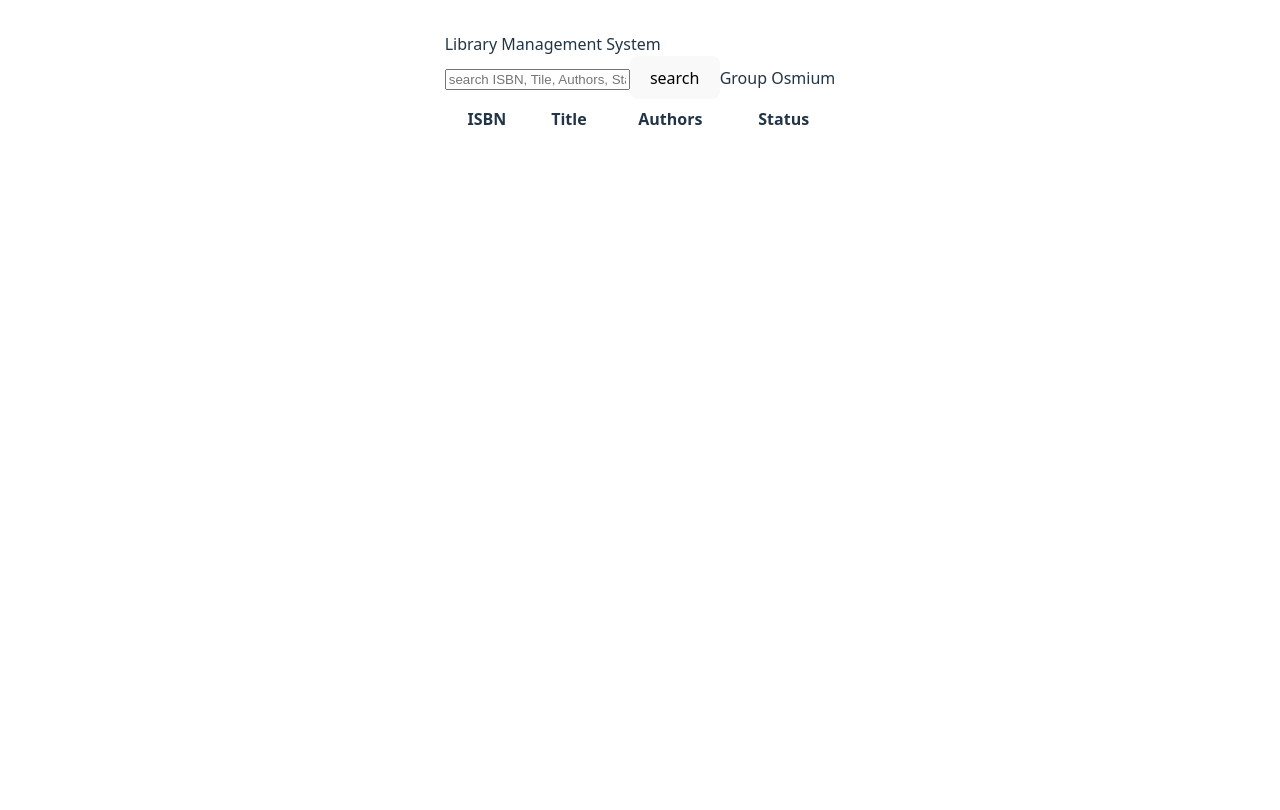
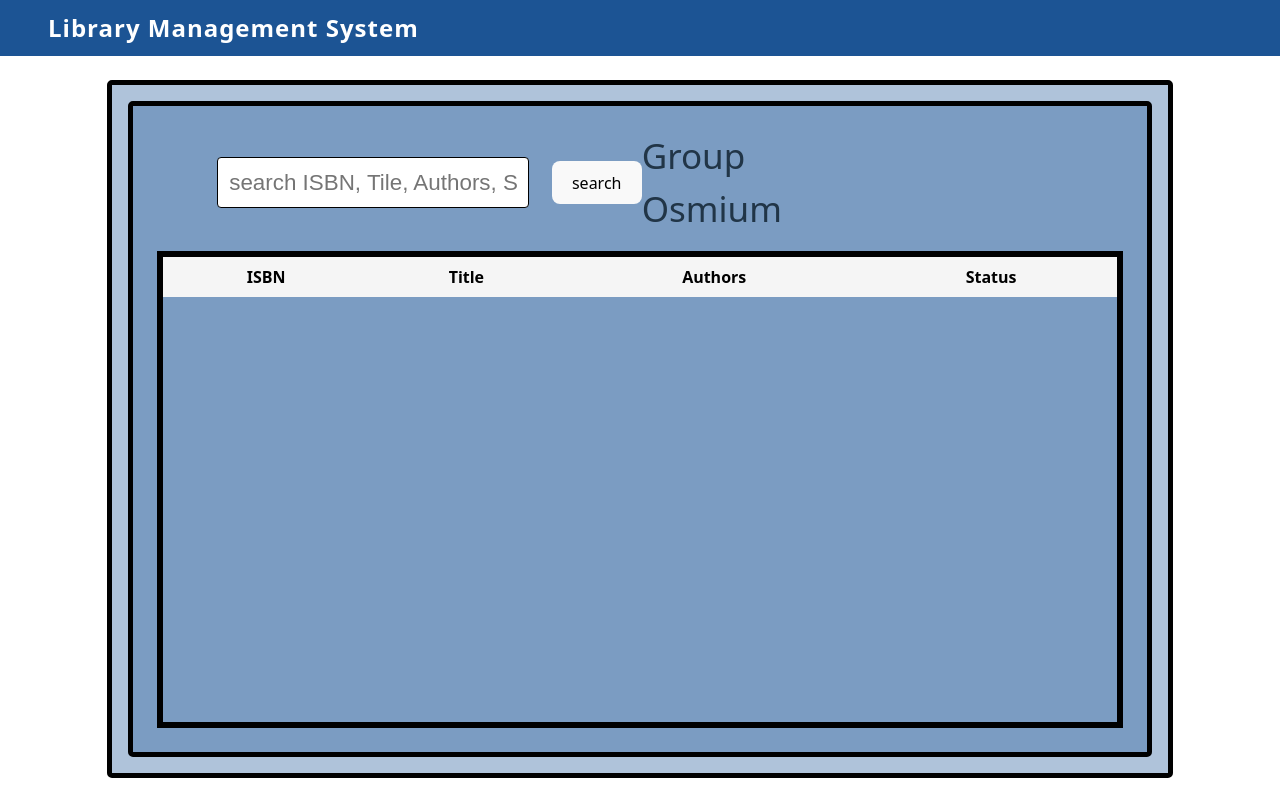
Before and after one commit to celinastha/Library-management-system, a React app in the folder frontend/: page / in a window 1280 px wide. Built offline with nearby package versions, Linux system fonts and the light colour scheme; the HTML template or start-up script is replaced by a standard one.

Commit message:
fixed styling

```diff
--- a/frontend/src/App.css
+++ b/frontend/src/App.css
@@ -5,3 +5,131 @@
   padding: 2rem;
   /* text-align: center; */
 }
+
+form {
+  display: flex;
+  align-items: center;
+}
+
+.logo {
+  height: 6em;
+  padding: 1.5em;
+  will-change: filter;
+  transition: filter 300ms;
+}
+.logo:hover {
+  filter: drop-shadow(0 0 2em #646cffaa);
+}
+.logo.react:hover {
+  filter: drop-shadow(0 0 2em #61dafbaa);
+}
+
+@keyframes logo-spin {
+  from {
+    transform: rotate(0deg);
+  }
+  to {
+    transform: rotate(360deg);
+  }
+}
+
+@media (prefers-reduced-motion: no-preference) {
+  a:nth-of-type(2) .logo {
+    animation: logo-spin infinite 20s linear;
+  }
+}
+
+.card {
+  padding: 2em;
+}
+
+.read-the-docs {
+  color: #888;
+}
+
+.navbar {
+  width: 100vw;
+  height: 56px;
+  background: #1c5494;
+  color: #fff;
+  display: flex;
+  align-items: center;
+  padding-left: 2em;
+  font-size: 1.5em;
+  font-weight: bold;
+  position: fixed;
+  top: 0;
+  left: 0;
+  z-index: 10;
+}
+
+.navbar-title {
+  letter-spacing: 1px;
+}
+
+.homebox-1 {
+  border: #000000;
+  border-radius: 5px;
+  border-width: 5px;
+  border-style: solid;
+  padding: 1em;
+  background-color: rgba(28, 84, 148, 0.349);
+  width: 80vw;
+  height: 82vh;
+  display: flex;
+  flex-direction: column;
+  margin-top: 48px;
+}
+
+.homebox-2 {
+  border: #000000;
+  border-radius: 5px;
+  border-width: 5px;
+  border-style: solid;
+  padding: 1.5em;
+  background-color: rgba(28, 84, 148, 0.349);
+  display: flex;
+  flex-direction: column;
+  min-height: 0;
+  flex: 1;
+}
+
+.search-input-field {
+  padding: .5em .5em;
+  margin-left: 60px;
+  border: 1px solid;
+  border-radius: 4px;
+  font-size: 1.4em;
+  margin-right: 1em;
+  transition: 0.25s;
+}
+
+.search-input-field:hover {
+  border-color: #ffffff;
+}
+
+.text-1 {
+  margin-left: auto;
+  margin-right: 25%;
+  font-size: 35px;
+  font-weight: 100;
+}
+
+.search-result-container {
+  margin-top: 1em;
+  flex: 1;
+  max-height: 100%;
+  /* background-color: green; */
+  overflow-y: auto;
+  border-width: 6px;
+  border-style: solid;
+  border-color: #000000;
+}
+
+.search-result-container table th {
+  position: sticky;
+  top: 0;
+  background: #f5f5f5;
+  color: black;
+  z-index: 1;
+}
--- a/frontend/src/App.jsx
+++ b/frontend/src/App.jsx
@@ -1,5 +1,5 @@
 import { useState } from "react";
-import { Link } from 'react-router-dom';
+import { Link } from "react-router-dom";
 import "./App.css";
 
 function App() {
@@ -121,17 +121,25 @@ function App() {
                 <tbody>
                   {sortedBooks.map((book) => (
                     <tr key={book.ISBN}>
-                      <Link
-                        to={`/book/${book.ISBN}`}
-                        state={{ data: {Title:book.Title, Authors:book.Authors, Status:book.Status} }}
-                      >
                       <td
                         style={{
                           borderRight: "2px solid #ccc",
                           padding: "8px",
                         }}
                       >
+                        <Link
+                          to={`/book/${book.ISBN}`}
+                          state={{
+                            data: {
+                              Title: book.Title,
+                              Authors: book.Authors,
+                              Status: book.Status,
+                            },
+                          }}
+                          style={{ textDecoration: "none", color: "inherit" }}
+                        >
                           {book.ISBN}
+                        </Link>
                       </td>
                       <td
                         style={{
@@ -139,7 +147,19 @@ function App() {
                           padding: "8px",
                         }}
                       >
+                        <Link
+                          to={`/book/${book.ISBN}`}
+                          state={{
+                            data: {
+                              Title: book.Title,
+                              Authors: book.Authors,
+                              Status: book.Status,
+                            },
+                          }}
+                          style={{ textDecoration: "none", color: "inherit" }}
+                        >
                           {book.Title}
+                        </Link>
                       </td>
                       <td
                         style={{
@@ -149,8 +169,14 @@ function App() {
                       >
                         {book.Authors}
                       </td>
-                        <td style={{ padding: "8px" }}>{book.Status}</td>
-                      </Link>
+                      <td
+                        style={{
+                          borderRight: "2px solid #ccc",
+                          padding: "8px",
+                        }}
+                      >
+                        {book.Status}
+                      </td>
                     </tr>
                   ))}
                 </tbody>
```
Lines whose indentation alone changed are shown as unchanged.
